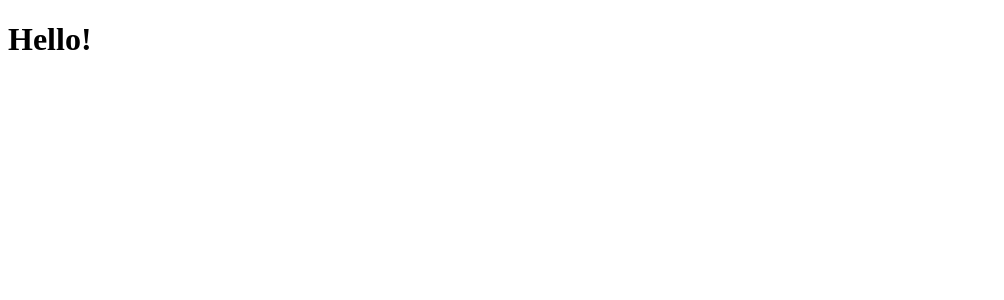
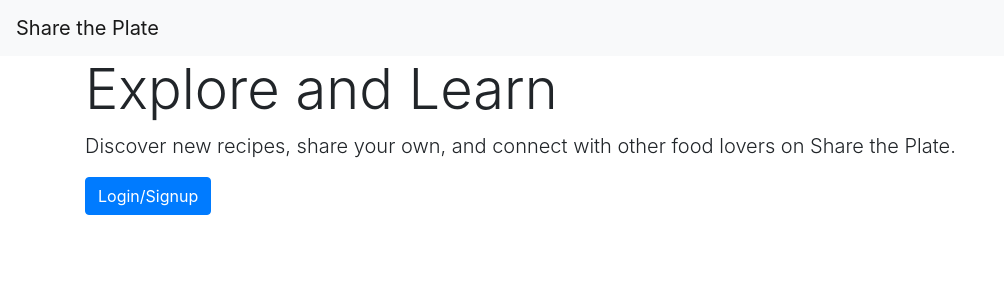
Before and after one commit to BWNC-code/share-the-plate, a Django app: page / in a window 1280 px wide. Before the commit the part shown is almost empty. Shown: the top 300 px of the page, without its empty margins (0-1004 px from the left). Run offline with Django 3.2, Linux system fonts and the light colour scheme; parts of the project's set-up code (start-up, migrations or seed data) failed here and were passed over; some libraries are stand-ins or nearby versions.

Commit message:
add main sections

```diff
--- a/share_the_plate/templates/share_the_plate/index.html
+++ b/share_the_plate/templates/share_the_plate/index.html
@@ -3,9 +3,20 @@
 <head>
     <meta charset="UTF-8">
     <meta name="viewport" content="width=device-width, initial-scale=1.0">
+    <link rel="stylesheet" href="https://stackpath.bootstrapcdn.com/bootstrap/4.3.1/css/bootstrap.min.css">
     <title>Homepage</title>
 </head>
 <body>
-    <h1>Hello!</h1>
+    <!-- Navbar -->
+    <nav class="navbar navbar-expand-lg navbar-light bg-light">
+        <a class="navbar-brand" href="#">Share the Plate</a>
+    </nav>
+
+    <!-- Hero Section -->
+    <div class="container hero-section">
+        <h1 class="display-4">Explore and Learn</h1>
+        <p class="lead">Discover new recipes, share your own, and connect with other food lovers on Share the Plate.</p>
+        <a href="{% url 'share_the_plate:login' %}" class="btn btn-primary">Login/Signup</a>
+    </div>
 </body>
 </html>
```
